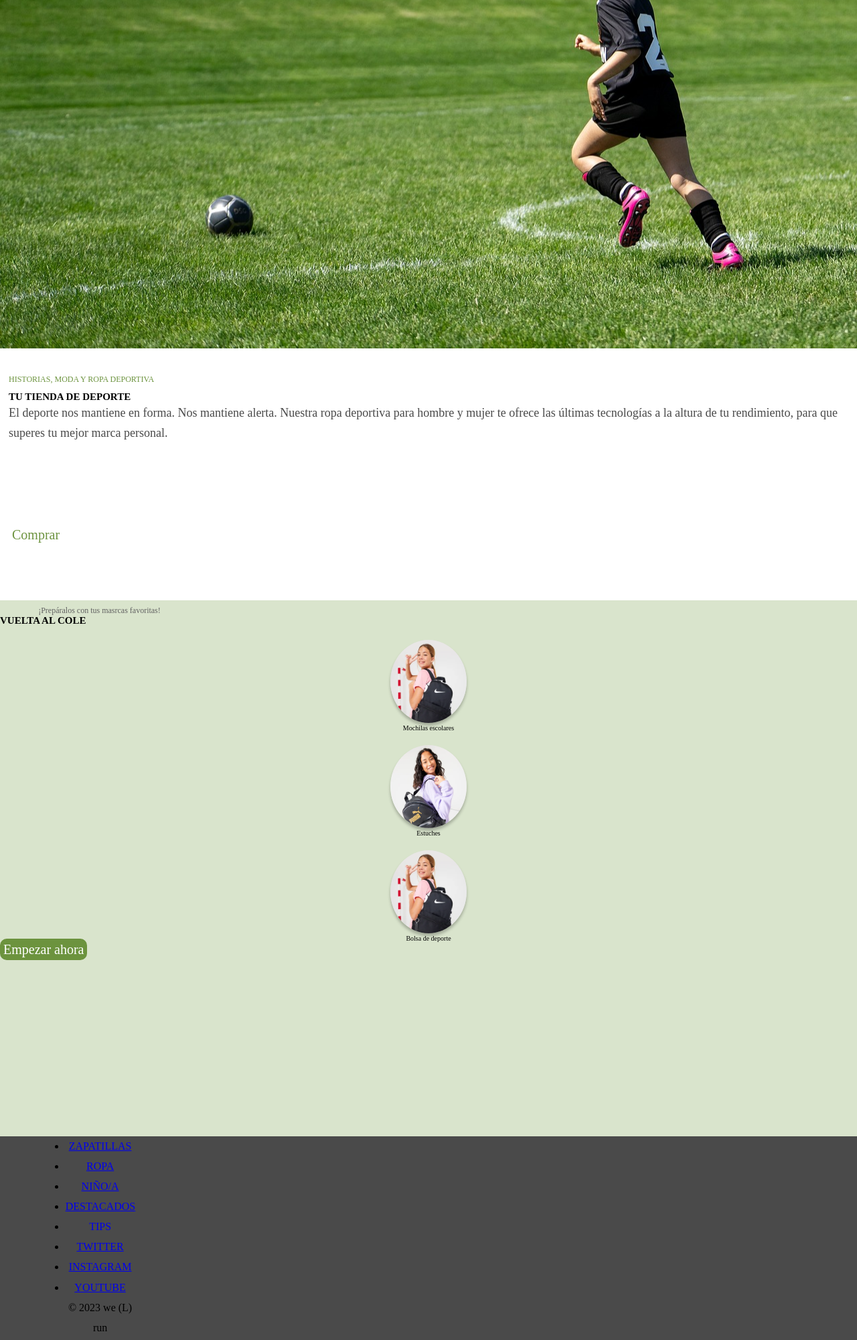
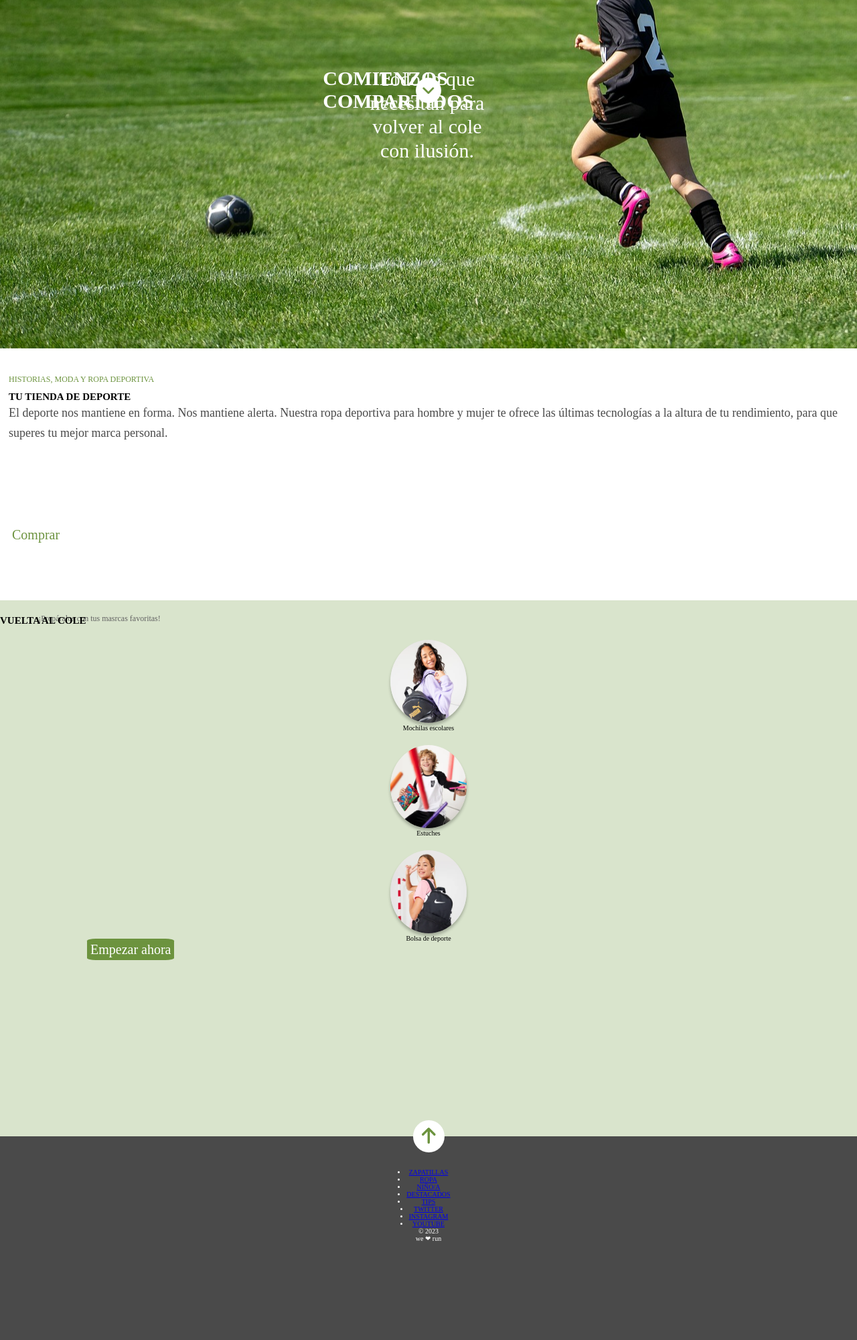
Before and after one commit to Adalab/modulo-1-evaluacion-final-Yasmin271091, a website: page src/html/index.html in a window 1280 px wide. Shown: the part 280-2280 px from the top of the page at 67% size. Drawn offline with nearby package versions, Linux system fonts and the light colour scheme; files that its build step writes are made by us from their sources; files whose address does not match are found by name.

Commit message:
makes footer

```diff
--- a/src/html/index.html
+++ b/src/html/index.html
@@ -4,6 +4,9 @@
     <meta charset="UTF-8" />
     <meta name="viewport" content="width=device-width, initial-scale=1" />
     <title>Evaluacion Yasmin</title>
+    <link rel="preconnect" href="https://fonts.googleapis.com" />
+    <link rel="preconnect" href="https://fonts.gstatic.com" crossorigin />
+
     <link rel="stylesheet" href="./assets/css/main.css"/>
   </head>
   <body>
--- a/src/html/partials/footer.html
+++ b/src/html/partials/footer.html
@@ -1,17 +1,24 @@
-<footer class="footer">
-    <nav class="footer-nav">
-      <ul>
-        <li><a class="list" href="#">ZAPATILLAS</a></li>
-        <li><a class="list" href="#">ROPA</a></li>
-        <li><a class="list" href="#">NIÑO/A</a></li>
-        <li><a class="list" href="#">DESTACADOS</a></li>
-        <li><a class="list1" href="#">TIPS</a></li>
+<footer class="footer"  id="footer">
+    <div class="footer_up">
+      <a href="#hero"><img src="./assets/images/ico-arrow.svg"></a>
+    </div>
+
+    <nav class="footer_links">
+      <ul class="footer_links1">
+        <li><a href="https://www.adalab.es">ZAPATILLAS</a></li>
+        <li><a href="https://www.adalab.es">ROPA</a></li>
+        <li><a href="https://www.adalab.es">NIÑO/A</a></li>
+        <li><a href="https://www.adalab.es">DESTACADOS</a></li>
+        <li><a href="https://www.adalab.es">TIPS</a></li>
       </ul>
-      <ul>
-        <li><a class="list" href="#">TWITTER</a></li>
-        <li><a class="list" href="#">INSTAGRAM</a></li>
-        <li><a class="list" href="#">YOUTUBE</a></li>
+    </nav>
+    <nav class="footer_links">
+      <ul class="footer_links2">
+        <li><a class="list" href="https://www.adalab.es">TWITTER</a></li>
+        <li><a class="list" href="https://www.adalab.es">INSTAGRAM</a></li>
+        <li><a class="list" href="https://www.adalab.es">YOUTUBE</a></li>
       </ul>
-      <p class="copy">&copy; 2023 we (L) run</p>
     </nav>
+      <p class="copy">&copy; 2023</p>
+      <p>we ❤︎ run</p>
   </footer>
--- a/src/html/partials/header.html
+++ b/src/html/partials/header.html
@@ -1,4 +1,4 @@
 <header class="header">
-    <a href="#" class="menu">
+    <a href="#" class="menu"></a>
         <img src="./assets/images/ico-menu.svg">
 </header>
--- a/src/html/partials/hero.html
+++ b/src/html/partials/hero.html
@@ -2,5 +2,5 @@
 <h1 class="hero_title">COMIENZOS COMPARTIDOS</h1>
 <p class="title-1">Todo lo que necesitan para volver al cole con ilusión.</p>
 <a href="#" class="down">
-        <img class="btn" src="./assets/images/ico-scroll-down.svg"><a>
+        <img src="./assets/images/ico-scroll-down.svg"><a>
 </div>
--- a/src/html/partials/section2.html
+++ b/src/html/partials/section2.html
@@ -4,11 +4,11 @@
     <div class="grid-container">
 
         <div class="item">
-            <img src="./assets/images/lpbts-mod05-img03-mob.png" alt="" class="ball-image">
+            <img src="./assets/images/lpbts-mod05-img01-desk.png" alt="" class="ball-image">
             <p>Mochilas escolares</p>
         </div>
         <div class="item">
-            <img src="./assets/images/lpbts-mod05-img01-desk.png" alt="" class="ball-image">
+            <img src="./assets/images/lpbts-mod05-img04-mob.png" alt="" class="ball-image">
             <p>Estuches</p>
         </div>
         <div class="item">
--- a/src/scss/core/_variables.scss
+++ b/src/scss/core/_variables.scss
@@ -2,3 +2,8 @@
 
 
 // colors
+$colorgreen: #6c933e;
+$colorgrey: #d9e4cc;
+$colorbrown:#4a4a4a;
+$colorwhite: #ffffff;
+$colorblack: #000000;
--- a/src/scss/layout/_footer.scss
+++ b/src/scss/layout/_footer.scss
@@ -1,27 +1,23 @@
 .footer{
     width: 100vw;
     height: 43.3rem;
-    /*margin: 67.2rem 0 0;
-    padding: 6.05rem 0.84rem 3.35rem 1.34rem;*/
-    background-color: #4a4a4a;
+    color: $colorwhite;
+    background-color: $colorbrown;
+    display: flex;
+    flex-direction: column;
+    align-items: center;
 
-    &-nav{
-    width: 10.38rem;
-    height: 13.97rem;
-    flex-grow: 0;
-    margin: 0 9.66rem 2.79rem 9.77rem;
-    font-size: 1.6rem;
-    text-decoration-line: none;
-    font-weight: normal;
-    font-stretch: normal;
-    font-style: normal;
-    line-height: 1.88;
-    letter-spacing: normal;
-    text-align: center;
-    justify-content: space-around;
-    .list1{
-        margin-bottom: 30px;
-        text-decoration-line: none;
+    &_up{
+        background-color: $colorwhite;
+        border-radius: 50%;
+        padding: 1.1rem 1.3rem;
+        transform: translateY(-50%);
     }
+
+    &_links{
+        color: $colorwhite;
+        text-decoration: none;
+        text-align: center;
+        text-transform: uppercase;
     }
 }
--- a/src/scss/layout/_header.scss
+++ b/src/scss/layout/_header.scss
@@ -1,16 +1,11 @@
 
 .header {
-    width: 4rem;
-    height: 3.68rem;
-    flex-grow: 0;
-    padding: 0 0.45rem 5.79rem 0;
+    padding: 1.1rem 1.05rem;
     background-color:#6c933e;
-    position: fixed;
-        .menu{
-            width: 1.35rem;
-            height: 1.18rem;
-            padding-top: 5px;
-            margin: 5px;
-            object-fit: contain;
-        }
+    position:fixed;
+    .menu {
+        justify-content: center;
+        align-items: center;
+
+    }
 }
--- a/src/scss/layout/_hero.scss
+++ b/src/scss/layout/_hero.scss
@@ -4,30 +4,42 @@
     background-size: cover;
     width: 100vw;
     height: 100vh;
-    flex-grow: 0;
     display: flex;
-    color: #ffffff;
+    flex-direction: column;
+    align-items: center;
+    color: $colorwhite;
+    .hero_title{
+        width: 31.55rem;
+        height: 5.72rem;
+        display: flex;
+        font-weight: bold;
+        padding-top: 38rem;
+        font-size: 3rem;
+        text-transform: uppercase;
         justify-content: center;
-    text-align: center;
-    font-size: 3rem;
-    font-weight: bold;
-    font-stretch: normal;
-    font-style: normal;
-    line-height: 1.67;
-    letter-spacing: normal;
+        }
         .title-1 {
-        display: flex;
             width: 24.33rem;
             height: 1.6rem;
-        flex-grow: 0;
-        font-size: 1.6rem;
-        color: #ffffff;
-        font-weight: normal;
-        font-stretch: normal;
-         font-style: normal;
+            padding-left: 3.4rem;
+            padding-right: 3.8rem;
+            font-size: 3rem;
+            color: $colorwhite;
             line-height: 1.19;
-        letter-spacing: normal;
             text-align: center;
+        }
+            .down{
+                width: 3.82rem;
+                height: 3.82rem;
+                padding: 1.1rem;
+                background-color: $colorwhite;
+                border-radius: 50%;
+                display: flex;
+                justify-content: center;
+                align-items: center;
+                line-height: 50px;
+                transform: translateY() translateX();
 
             }
+
         }
--- a/src/scss/layout/_section1.scss
+++ b/src/scss/layout/_section1.scss
@@ -18,7 +18,7 @@
         line-height: 2.14;
         letter-spacing: normal;
         &--3{
-            color: #000000;
+            color: $colorblack;
             width: 29rem;
             height: 3rem;
             margin: 2.2rem 0 1rem;
@@ -36,14 +36,12 @@
 .text2{
     width: 100vw;
     height: 18.1rem;
-    flex-grow: 0;
     color: #4a4a4a;
     font-size: 1.8rem;
-    font-weight: normal;
-    font-stretch: normal;
-    font-style: normal;
     line-height: 1.67;
-    text-align: left;
+    text-align:left;
+    justify-content: center;
+    align-items: center;
 }
 .link{
     color: #6c933e;
@@ -54,7 +52,5 @@
     padding: 5px;
     text-decoration: none;
     position: absolute;
-    font-size: 20px;
-    border-radius: 10px;
-
+    font-size: 2rem;
 }
--- a/src/scss/layout/_section2.scss
+++ b/src/scss/layout/_section2.scss
@@ -6,19 +6,17 @@
         width: 29.7rem;
         height: 2.21rem;
         color: #626262;
-        flex-grow: 0;
         font-size: 1.2rem;
-        font-stretch: normal;
-        font-style: normal;
-        line-height: 2.5;
         text-align: center;
+        padding-top: 2rem;
         .title5{
             width: 3.20rem;
             height: 6.56rem;
-            flex-grow: 0;
+            font-size: 2rem;
             margin: 1.6rem 0 0;
-            padding: 1.8rem 1.1rem 2.02rem 0.9rem;
+            padding-top: 4rem;
             color: black;
+            text-align: center;
         }
     }
 
@@ -43,13 +41,12 @@
 .link2{
         color: #ffffff;
         background-color: #6c933e;
-        width: 160px;
+        width: 160p;
         height: 45px;
-        border-radius: 50%;
-        padding: 5px;
+        border-radius: 10%;
+        padding: 0.5rem;
         text-align: center;
         text-decoration: none;
-        justify-content: center;
-        font-size: 20px;
-        border-radius: 10px;
+        font-size: 2rem;
+        margin: 130px;
 }
```
Lines whose indentation alone changed are shown as unchanged.
